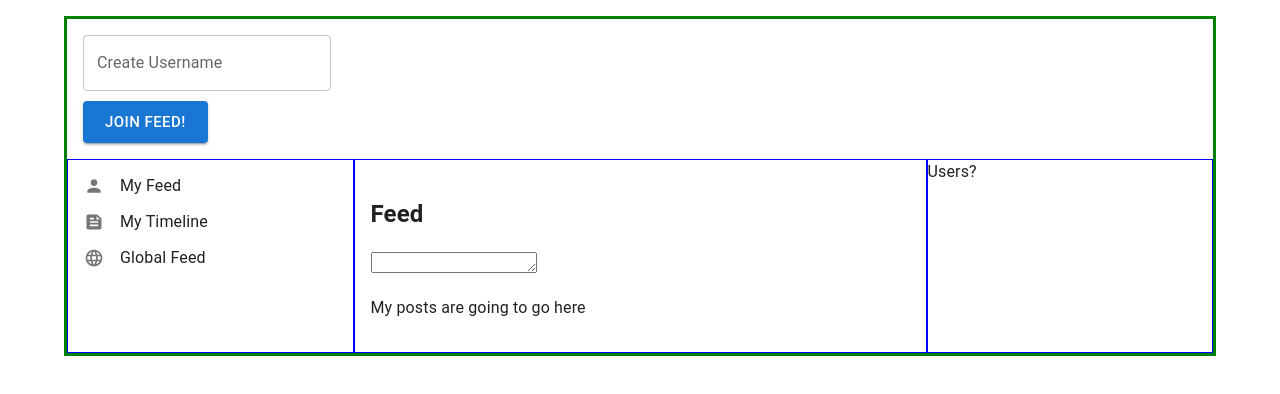
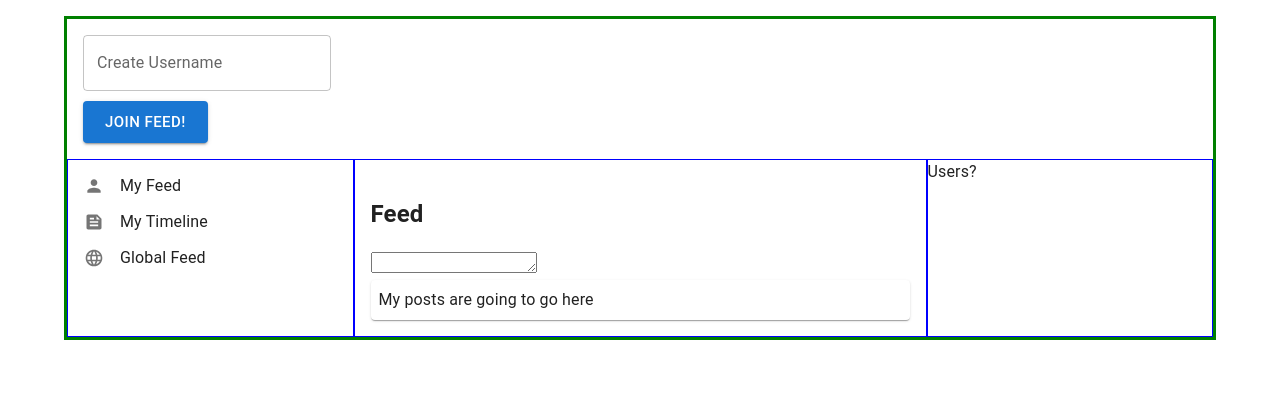
Before and after one commit to mattroberts11/stream-feed-app, a React (Create React App) app: page / in a window 1280 px wide. Both pictures are taken after a click on the item "My Feed". Shown: the top 394 px of the page. Built offline with nearby package versions, Linux system fonts and the light colour scheme.

Commit message:
Activities added to map through

```diff
--- a/src/App.js
+++ b/src/App.js
@@ -30,9 +30,9 @@ function App() {
               {
                 feedType === 'My' ?
                 <Feed />
-                : feedType == 'Timeline' ?
+                : feedType === 'Timeline' ?
                 <TimelineFeed />
-                : feedType == 'Global' ?
+                : feedType === 'Global' ?
                 <GlobalFeed />
                 : null
               }
--- /dev/null
+++ b/src/components/Activities.jsx
@@ -0,0 +1,21 @@
+import { Paper, Stack } from '@mui/material';
+
+
+const Activities = ({text}) => {
+
+  return (
+    <Stack
+      direction="column"
+      justifyContent="flex-start"
+      alignItems="stretch"
+      spacing={2}
+    >
+      {/* map through here */}
+      <Paper sx={{padding: '0.5rem'}}>
+        {text}
+      </Paper>
+    </Stack>
+  );
+};
+
+export default Activities;
--- a/src/components/Feed.jsx
+++ b/src/components/Feed.jsx
@@ -1,6 +1,6 @@
 import { useState } from 'react';
 import { TextareaAutosize } from '@mui/material';
-
+import Activities from "./Activities";
 
 
 const Feed = () => {
@@ -8,7 +8,7 @@ const Feed = () => {
     <>
       <h2>Feed</h2>
       <TextareaAutosize />
-      <p>My posts are going to go here</p>
+      <Activities text={'My posts are going to go here'} />
     </>
   );
 };
--- a/src/components/GlobalFeed.jsx
+++ b/src/components/GlobalFeed.jsx
@@ -1,9 +1,10 @@
 
+import Activities from "./Activities";
 
 const GlobalFeed = () => {
 
   return (
-    'Global Feed'
+    <Activities text={ 'Global Feed'}/>
   );
 };
 
--- a/src/components/TimelineFeed.jsx
+++ b/src/components/TimelineFeed.jsx
@@ -1,7 +1,11 @@
+
+import Activities from "./Activities";
+
 const TimelineFeed = () => {
 
   return (
-    'Timeline Feed'
+    <Activities text={ 'Timeline Feed'}/>
+
   );
 };
 
--- a/src/components/TopNav.jsx
+++ b/src/components/TopNav.jsx
@@ -1,5 +1,5 @@
 import { useState } from 'react';
-import { Button, Paper, TextField } from '@mui/material';
+import { Button, TextField } from '@mui/material';
 
 
 const TopNav = () => {
```
